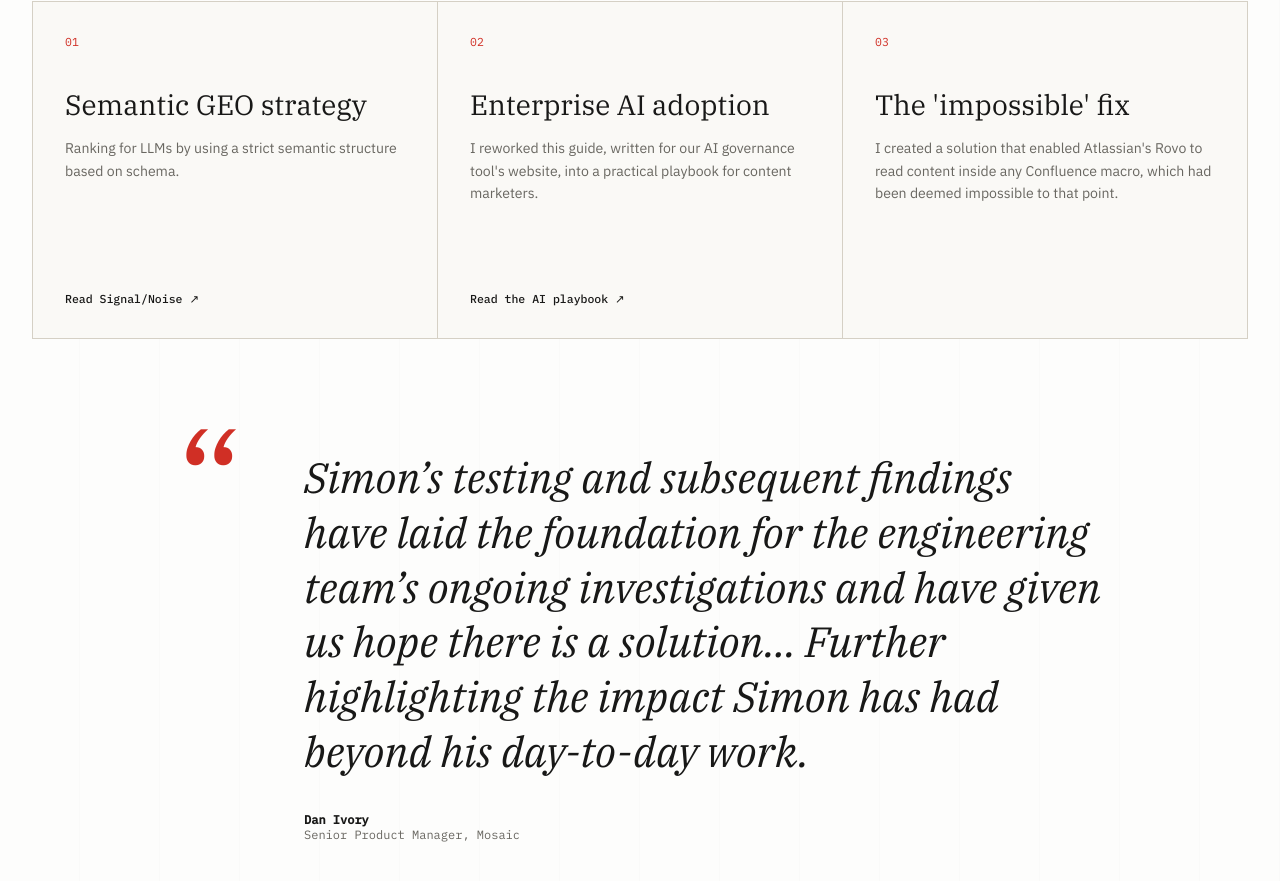
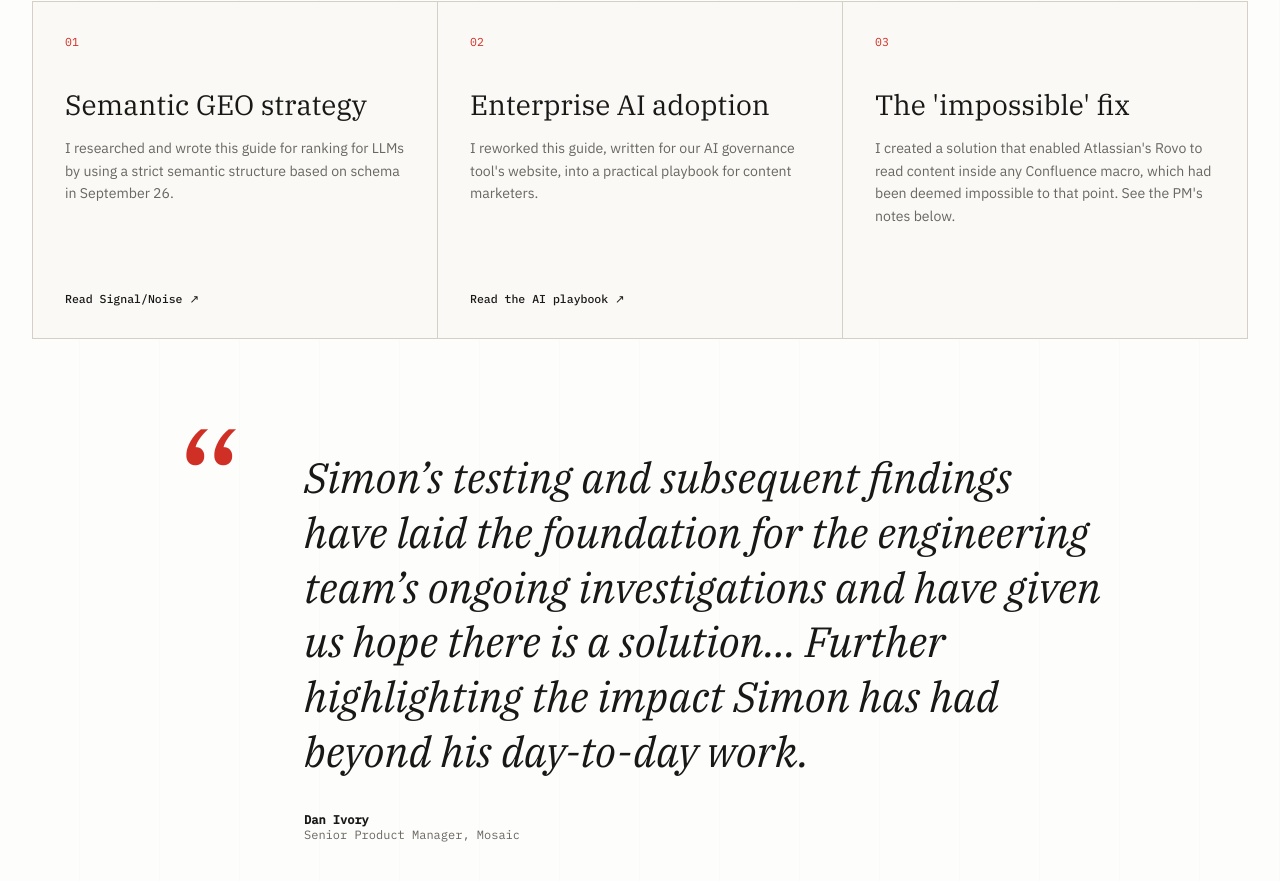
Before and after one commit to simonkirrane/Career-Highlights, a React (Vite) app: page / in a window 1280 px wide. Shown: the part 9088-9969 px from the top of the page. Built offline with nearby package versions, Linux system fonts and the light colour scheme; the HTML template or start-up script is replaced by a standard one.

Commit message:
Revise article descriptions in App.tsx
Updated descriptions for semantic GEO strategy and 'impossible' fix articles.

```diff
--- a/src/App.tsx
+++ b/src/App.tsx
@@ -447,7 +447,7 @@ In the first year, by retooling documentation into bottom-of-funnel blogs, hirin
                 <span>01</span>
                 <h3>Semantic GEO strategy</h3>
                 <p>
-                  Ranking for LLMs by using a strict semantic structure based on schema.
+                  I researched and wrote this guide for ranking for LLMs by using a strict semantic structure based on schema in September 26.
                 </p>
                 <ExternalLink href="https://signal.simonkirrane.com/">
                   Read Signal/Noise
@@ -469,7 +469,7 @@ In the first year, by retooling documentation into bottom-of-funnel blogs, hirin
                 <h3>The 'impossible' fix</h3>
                 <p>
                   I created a solution that enabled Atlassian's Rovo to read content inside
-                  any Confluence macro, which had been deemed impossible to that point.
+                  any Confluence macro, which had been deemed impossible to that point. See the PM's notes below.
                 </p>
               </article>
             </div>
```
